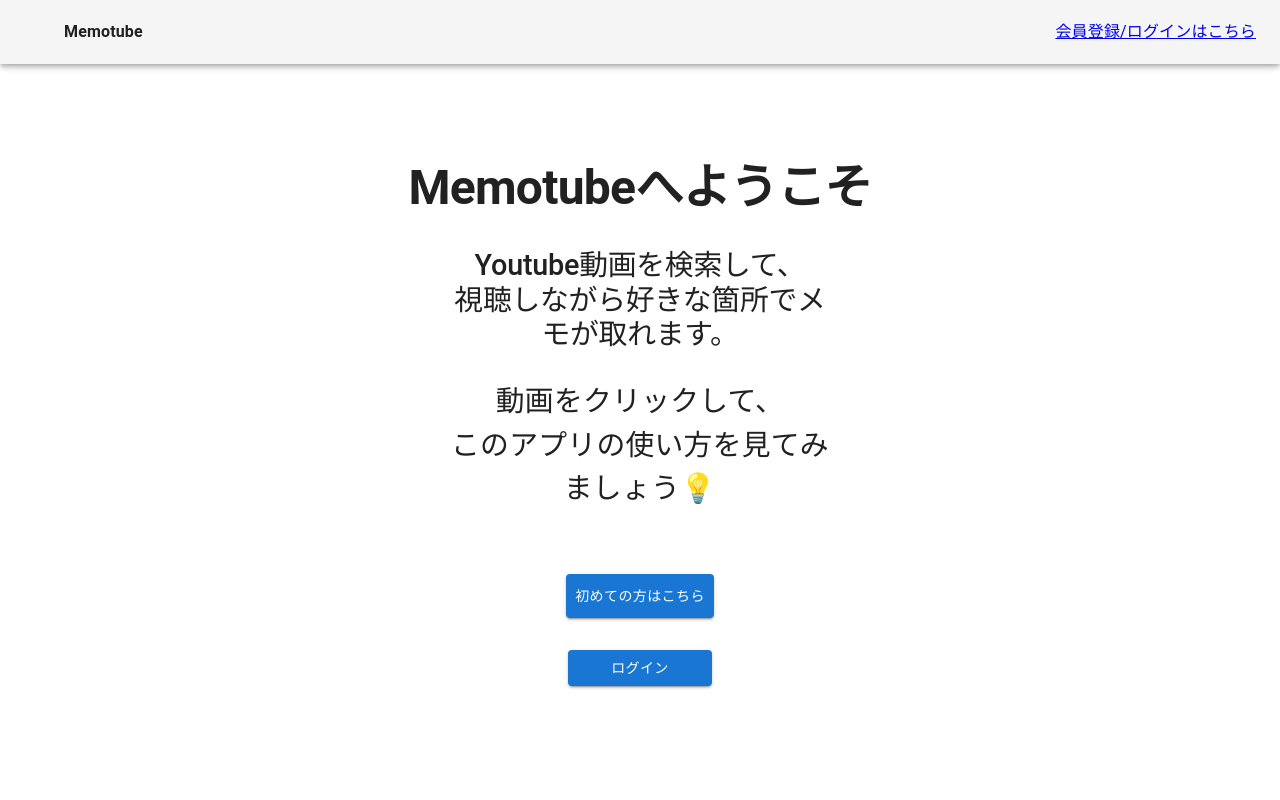
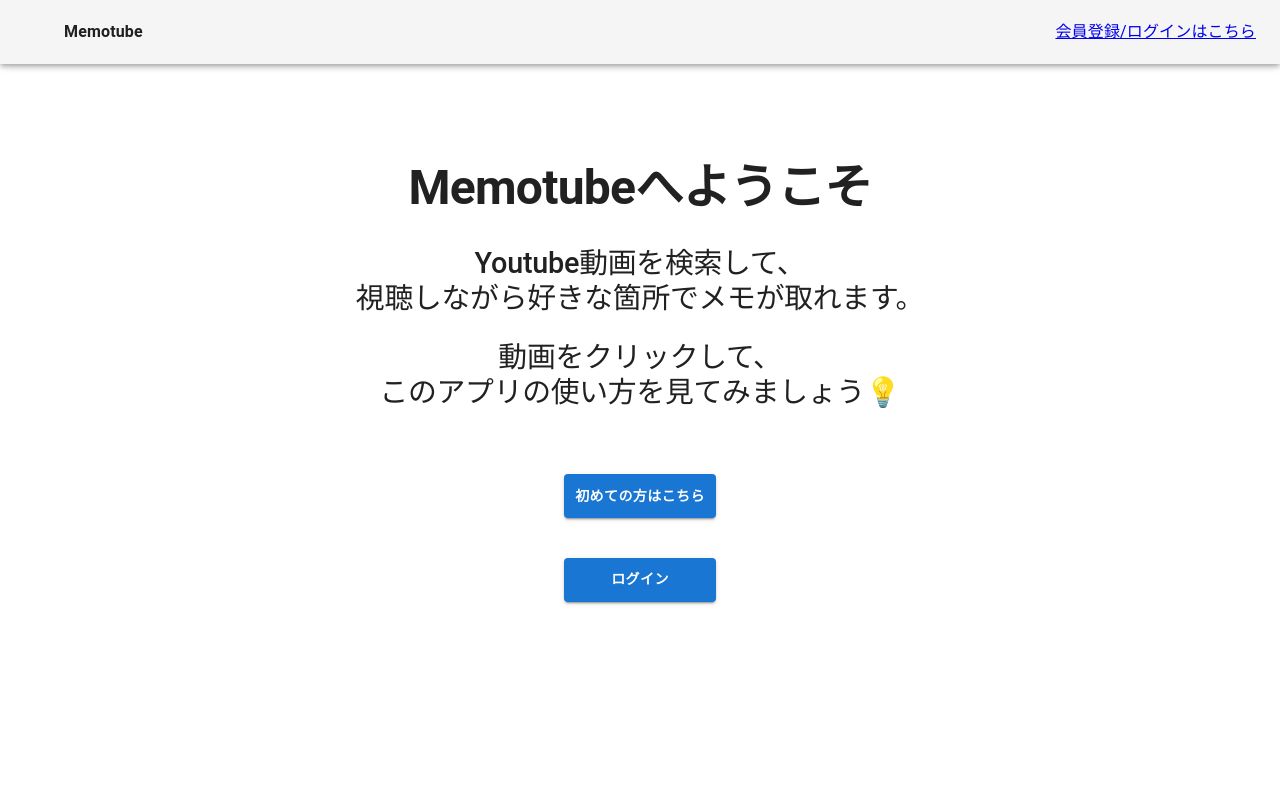
Before and after one commit to yosh-25/api-tiral, a Next.js app: page / in a window 1280 px wide. Shown: the top 800 px of the page. Built offline with nearby package versions, Linux system fonts and the light colour scheme; no server answers.

Commit message:
improve redability of the code

```diff
--- a/src/app/components/elements/buttons/mainButton.tsx
+++ b/src/app/components/elements/buttons/mainButton.tsx
@@ -14,8 +14,10 @@ const MainButton = ({ children, ...props }: Props) => {
       type="submit"
       variant="contained"
       sx={{
+        width: "9.5rem",
         p: "0.6rem",
-        backgroundColor: '#1976d2'
+        backgroundColor: "#1976d2",
+        fontWeight: "bold"
       }}
       {...props}
     >
--- a/src/app/layout.tsx
+++ b/src/app/layout.tsx
@@ -29,10 +29,6 @@ export default function RootLayout({
   const pathname = usePathname();
   const pathsWithNoHeader = ["/signin", "/signup"];
   const isNoHeaderPage = pathsWithNoHeader.includes(pathname);
-
-  // const pathsWithNoMarginTop = ["/"];
-  // const isNoMarginTopPage = pathsWithNoMarginTop.includes(pathname);
-
 
   const title = metadata.title ? String(metadata.title) : "";
   const description = metadata.description ? String(metadata.description) : "";
--- a/src/app/page.tsx
+++ b/src/app/page.tsx
@@ -1,47 +1,40 @@
 "use client";
 import { useRouter } from "next/navigation";
-import { Stack, Typography, Box, useMediaQuery } from "@mui/material";
-import { ThemeProvider, createTheme } from "@mui/material/styles";
-import { useEffect, useState } from "react";
+import { Typography, Box, useMediaQuery } from "@mui/material";
+import { useEffect } from "react";
 import YouTube from "react-youtube";
 import Link from "next/link";
 import MainButton from "./components/elements/buttons/mainButton";
 import { useAuth } from "../../context/AuthContext";
-import CssBaseline from "@mui/material/CssBaseline";
 import theme from "@/theme";
-import Head from "next/head";
-import Footer from "./components/Footer";
 
 export default function Home() {
   const router = useRouter();
-  const [YTPlayer, setYTPlayer] = useState<YT.Player>();
   const { currentUser } = useAuth();
-  const isXs = useMediaQuery(theme.breakpoints.down("sm"));
-  const isMd = useMediaQuery(theme.breakpoints.between("sm", "md"));
-  const isLg = useMediaQuery(theme.breakpoints.up("md"));
+  const isSmall = useMediaQuery(theme.breakpoints.down("sm"));
+  const isMedium = useMediaQuery(theme.breakpoints.between("sm", "md"));
+  const isLarge = useMediaQuery(theme.breakpoints.between("md", "lg"));
 
   // 前回ログインしたままの場合メインページへ遷移
   useEffect(() => {
     if (currentUser) router.replace("/mypage");
   }, [currentUser]);
 
+  // 動画の画面サイズを動的に設定
   const getYouTubeOpts = () => {
-    if (isXs) {
+    if (isSmall) {
       return { width: "375px", height: "220px" };
-    } else if (isMd) {
+    }
+    if (isMedium) {
+      return { width: "550px", height: "310px" };
+    }
+    if (isLarge) {
       return { width: "800px", height: "450px" };
-    } else if (isLg) {
-      return { width: "1000px", height: "600px" };
-    } else {
-      return { width: "100%", height: "auto" };
     }
+    return { width: "1000px", height: "560px" };
   };
 
   const opts = getYouTubeOpts();
-
-  const makeYTPlayer = (e: { target: YT.Player }) => {
-    setYTPlayer(e.target);
-  };
 
   return (
     <Box
@@ -53,19 +46,16 @@ export default function Home() {
         minHeight: "100vh",
       }}
     >
-      <Stack alignItems="center" gap="2rem" mb= "3em">
       <Typography
         variant="h1"
-          fontSize="3rem"
-          textAlign="center"
-          fontWeight="750"
         sx={{
-            fontSize:{
-              xs: '2em',
-              md: '3em'
-            }
+          fontWeight: 700,
+          fontSize: {
+            xs: "2rem",
+            md: "3rem",
+          },
+          mb: "30px",
         }}
-
       >
         Memotubeへようこそ
       </Typography>
@@ -73,9 +63,11 @@ export default function Home() {
       <Box width="70%">
         <Typography
           variant="h2"
-            fontWeight="500"
-            mb="1em"
-            sx={{ fontSize: { xs: "1.3em", md: "1.8em" } }}
+          sx={{
+            fontWeight: 500,
+            fontSize: { xs: "1.3rem", md: "1.8rem" },
+            mb:"25px"
+          }}
         >
           Youtube動画を検索して、
           <br />
@@ -83,8 +75,12 @@ export default function Home() {
         </Typography>
 
         <Typography
-            fontWeight="500"
-            sx={{ fontSize: { xs: "1.3em", md: "1.8em" } }}
+          variant="h2"
+          sx={{
+            fontWeight:500,
+            fontSize: { xs: "1.3rem", md: "1.8rem" },
+            mb:"25px"
+          }}
         >
           動画をクリックして、
           <br />
@@ -92,15 +88,22 @@ export default function Home() {
         </Typography>
       </Box>
 
-        <YouTube videoId="GOebZ7Lh9z8" opts={opts} onReady={makeYTPlayer} />
+      <YouTube videoId="GOebZ7Lh9z8" opts={opts} />
 
+      <Box
+      sx={{mt:"40px"}}
+      >
       <Link href="/signup">
         <MainButton>初めての方はこちら</MainButton>
       </Link>
+      </Box>
+      <Box
+      sx={{mt:"40px", mb:"40px"}}
+      >
       <Link href="/signin">
-          <MainButton sx={{ width: "9rem" }}>ログイン</MainButton>
+        <MainButton>ログイン</MainButton>
       </Link>
-      </Stack>
+      </Box>
     </Box>
   );
 }
```
Lines whose indentation alone changed are shown as unchanged.
